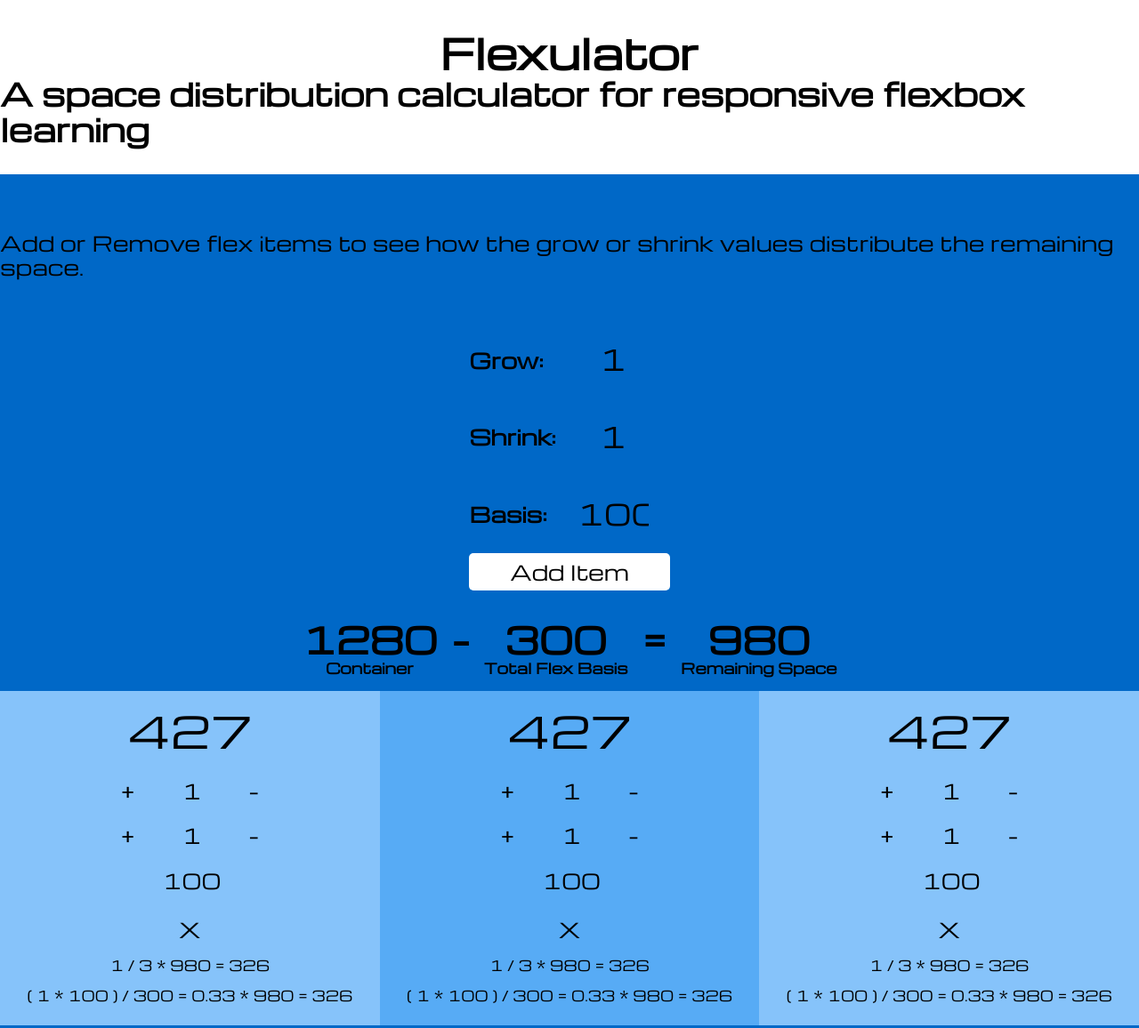
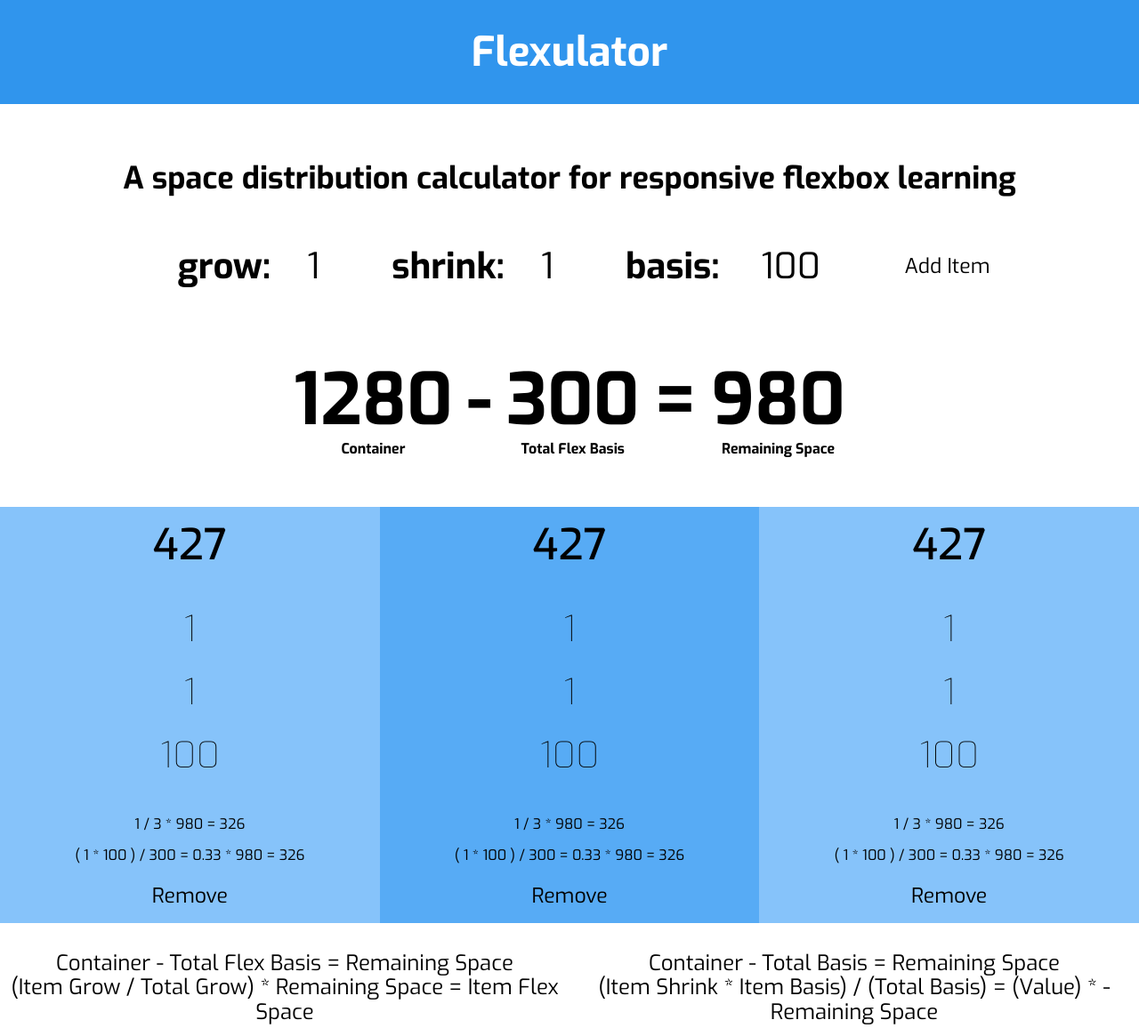
Before and after one commit to telagraphic/flexulator, a plain HTML site: page index.html in a window 1280 px wide. Shown: the top 1156 px of the page at 89% size. Drawn offline with nearby package versions, Linux system fonts and the light colour scheme; a web font is replaced by a local one.

Commit message:
updated ui styles

```diff
--- a/css/styles.sass
+++ b/css/styles.sass
@@ -1,6 +1,13 @@
 main
   display: flex
   flex-direction: column
+
+  --b-10: #86c3fa
+  --b-20: #57abf5
+  --b-30: #3095ed
+  --b-40: #1382e4
+  --b-50: #0071d7
+  --b-60: #0068c7
 
 
   header
@@ -9,6 +16,9 @@ main
     align-items: center
 
     padding: 2rem 0
+
+    background-color: var(--b-30)
+    color: white
 
 
   .flex-combo-table
@@ -185,27 +195,20 @@ main
     flex-flow: column nowrap
 
     min-height: 100vh
-
     padding: 2rem 0
 
-    background-color: var(--b-60)
-
-    --b-10: #86c3fa
-    --b-20: #57abf5
-    --b-30: #3095ed
-    --b-40: #1382e4
-    --b-50: #0071d7
-    --b-60: #0068c7
-
+    // background-color: var(--b-60)
 
     header
+      background-color: white
+      color: black
 
       h3
         align-self: center
 
     .flex-values
       align-self: center
-      padding: 1rem
+      padding: 3.5rem
 
       font-weight: 700
 
@@ -221,17 +224,12 @@ main
 
           padding: 0 .5rem
 
-
-
           span
             flex: 1 1 auto
-            font-size: 2.5rem
+            font-size: 5rem
 
             &:nth-child(2)
               font-size: 1rem
-
-
-
 
     .flex-form
       align-self: center
@@ -239,27 +237,36 @@ main
 
     form
       display: flex
-      flex-direction: column
+      flex-direction: row
 
       label
         display: flex
         flex-flow: row nowrap
         align-items: center
+        padding-left: 2.5rem
 
-        padding: 1rem 0
+        &:nth-of-type(3)
+          input
+            width: 8rem
 
         h4
           flex: 1 0 auto
+          font-weight: 700
+          font-size: 2.5rem
 
         input
-          border-bottom: 2px solid transparent
-          font-size: 2rem
+          padding: .5rem
+          margin: 0 1rem
+          width: 4rem
+
+          background-color: transparent
+          border-bottom: 1px solid transparent
           outline: 0
-          margin: 0 1rem
+
+          font-size: 2.5rem
           text-align: center
-          width: 6rem
-          padding: .5rem
-          background-color: transparent
+
+          transition: border-bottom .1s ease-in
 
           &::selection,
           &::-moz-selection
@@ -267,7 +274,7 @@ main
 
           &:focus,
           &:hover
-            border-bottom: 2px solid white
+            border-bottom: 1px solid #444444
 
         input[type="number"]::-webkit-outer-spin-button, input[type="number"]::-webkit-inner-spin-button
           -webkit-appearance: none
@@ -277,9 +284,13 @@ main
           -moz-appearance: textfield
 
       button
+        margin-left: 2.5rem
         padding: .5rem
+
         border-radius: 5px
         background-color: white
+
+
 
     .flex-container
       display: flex
@@ -287,7 +298,7 @@ main
 
       min-height: 15rem
 
-      background-color: var(--b-30)
+      // background-color: var(--b-30)
 
       .flex-item
         // flex: 1 1 100px
@@ -295,54 +306,99 @@ main
         text-align: center
         background-color: var(--b-10)
 
-        padding: 1rem 0
+        padding: 0
 
         &:nth-of-type(even)
           background-color: var(--b-20)
 
+        h4
+          padding: 1rem 0
 
-        h4
           font-size: 3rem
           font-weight: 500
-
-
 
         .item-values
           display: flex
           flex-flow: column nowrap
           align-items: center
-          justify-items: center
 
           padding: 1rem
 
           section
-            display: flex
+            width: 100%
 
             padding: .25rem 0
+
+            &:hover button
+              opacity: 1
+
+            &:hover input
+              border-bottom: 1px solid white
 
             &:nth-of-type(3)
 
               button
                 opacity: 0
+                visibility: hidden
+                display: none
+
+              input
+                width: 10rem
 
           input
-            border: none
-            border-radius: 5px
+            width: 5rem
+            padding: .5rem
+            margin: 0 1rem
+
+            border-bottom: 1px solid transparent
+            background-color: transparent
             outline: 0
-            margin: 0 1rem
+
             text-align: center
-            width: 6rem
-            padding: .5rem
-            background-color: transparent
+            font-size: 2.5rem
+            font-weight: 100
+
+            transition: border-bottom .15s ease-in
+
+
 
           input[type="number"]::-webkit-outer-spin-button, input[type="number"]::-webkit-inner-spin-button
-            -webkit-appearance: none
-            margin: 0
+              -webkit-appearance: none
+              margin: 0
 
           input[type="number"]
-            -moz-appearance: textfield
+              -moz-appearance: textfield
+
+          button
+            align-items: center
+
+            height: 25px
+            width: 25px
+
+            opacity: 0
+            background-color: #000
+            border-radius: 50%
+            color: white
+
+            transition: opacity .1s ease-in
+
+          .increment-grow-value::after, .increment-shrink-value::after
+            content: "+"
+            position: relative
+            left: 0
+            bottom: 3px
+
+          .decrement-grow-value::after, .decrement-shrink-value::after
+            content: "-"
+            position: relative
+            left: 0
+            bottom: 6px
 
         .remove-item-button
+            width: 100%
+            padding: 1rem
+
+            background-color: transparent
 
         .item-flexulations
           font-size: 1rem
--- a/css/typography.css
+++ b/css/typography.css
@@ -8,11 +8,11 @@ https://trello.com/c/UoSWXBEt
 */
 
 body {
-  /* font-family: 'Exo', sans-serif; */
+  font-family: 'Exo', sans-serif;
   /* font-family: 'Muli', sans-serif; */
   /* font-family: 'Titillium Web', sans-serif; */
   /* font-family: 'Jura', sans-serif; */
-  font-family: 'Michroma', sans-serif;
+  /* font-family: 'Michroma', sans-serif; */
   font-size: calc([minimum size] + ([maximum size] - [minimum size]) * ((100vw - [minimum viewport width]) / ([maximum viewport width] - [minimum viewport width])));
   font-size: calc(14px + (26 - 14) * ((100vw - 300px) / (1600 - 300)));
 }
--- a/index.html
+++ b/index.html
@@ -32,32 +32,32 @@
 
     <header>
       <h1>Flexulator</h1>
-      <h2>A space distribution calculator for responsive flexbox learning</h2>
     </header>
 
     <section class="flex-calculator">
       <header>
-        <p>
+        <h2>A space distribution calculator for responsive flexbox learning</h2>
+        <!-- <p>
           Add or Remove flex items to see how the grow
           or shrink values distribute the remaining space.
-        </p>
+        </p> -->
       </header>
 
       <section class="flex-form">
         <form class="form" action="">
           <label for="flex-grow">
-            <h4>Grow:</h4>
-            <input name="flex-grow" type="number" id="flex-grow" value="1">
+            <h4>grow:</h4>
+            <input name="flex-grow" type="number" id="flex-grow" min="0" value="1">
           </label>
 
           <label for="flex-shrink">
-            <h4>Shrink:</h4>
-            <input name="flex-shrink" type="number" id="flex-shrink" value="1">
+            <h4>shrink:</h4>
+            <input name="flex-shrink" type="number" id="flex-shrink" min="0" value="1">
           </label>
 
           <label for="flex-basis">
-            <h4>Basis:</h4>
-            <input name="flex-basis" type="number" id="flex-basis" value="100">
+            <h4>basis:</h4>
+            <input name="flex-basis" type="number" id="flex-basis" min="0" value="100">
           </label>
 
           <button id="add-flex-item-button">Add Item</button>
@@ -92,22 +92,22 @@
           <h4 class="item-width"></h4>
           <section class="item-values">
             <section>
-              <button class="increment-grow-value">+</button>
+              <button class="increment-grow-value"></button>
               <input type="number" min="0" class="item-grow" value="1"></input>
-              <button class="decrement-grow-value">-</button>
+              <button class="decrement-grow-value"></button>
             </section>
             <section>
-              <button class="increment-shrink-value">+</button>
+              <button class="increment-shrink-value"></button>
               <input type="number" min="0" class="item-shrink" value="1"></input>
-              <button class="decrement-shrink-value">-</button>
+              <button class="decrement-shrink-value"></button>
             </section>
             <section>
-              <button class="increment-grow-value">+</button>
-              <input type="text" min="0" class="item-basis" value="100"></input>
-              <button class="decrement-shrink-value">-</button>
+              <button class="increment-grow-value"></button>
+              <input type="number" min="0" class="item-basis" value="100"></input>
+              <button class="decrement-shrink-value"></button>
             </section>
           </section>
-          <button class="remove-item-button">X</button>
+
           <section class="item-flexulations">
             <section class="flex-grow-flexulations">
               <p>
@@ -138,27 +138,28 @@
               </p>
             </section>
           </section>
+          <button class="remove-item-button">Remove</button>
         </section>
         <section id="flex-item-2" class="flex-item" style="flex: 1 1 100px;">
           <h4 class="item-width"></h4>
           <section class="item-values">
             <section>
-              <button class="increment-grow-value">+</button>
+              <button class="increment-grow-value"></button>
               <input type="number" class="item-grow" value="1"></input>
-              <button class="decrement-grow-value">-</button>
+              <button class="decrement-grow-value"></button>
             </section>
             <section>
-              <button class="increment-shrink-value">+</button>
+              <button class="increment-shrink-value"></button>
               <input type="number" class="item-shrink" value="1"></input>
-              <button class="decrement-shrink-value">-</button>
+              <button class="decrement-shrink-value"></button>
             </section>
             <section>
-              <button class="increment-grow-value">+</button>
-              <input type="text" min="0" class="item-basis" value="100"></input>
-              <button class="decrement-shrink-value">-</button>
+              <button class="increment-grow-value"></button>
+              <input type="number" min="0" class="item-basis" value="100"></input>
+              <button class="decrement-shrink-value"></button>
             </section>
           </section>
-          <button class="remove-item-button">X</button>
+
           <section class="item-flexulations">
             <section class="flex-grow-flexulations">
               <p>
@@ -189,27 +190,28 @@
               </p>
             </section>
           </section>
+          <button class="remove-item-button">Remove</button>
         </section>
         <section id="flex-item-3" class="flex-item" style="flex: 1 1 100px;">
           <h4 class="item-width"></h4>
           <section class="item-values">
             <section>
-              <button class="increment-grow-value">+</button>
+              <button class="increment-grow-value"></button>
               <input type="number" class="item-grow" value="1"></input>
-              <button class="decrement-grow-value">-</button>
+              <button class="decrement-grow-value"></button>
             </section>
             <section>
-              <button class="increment-shrink-value">+</button>
+              <button class="increment-shrink-value"></button>
               <input type="number" class="item-shrink" value="1"></input>
-              <button class="decrement-shrink-value">-</button>
+              <button class="decrement-shrink-value"></button>
             </section>
             <section>
-              <button class="increment-grow-value">+</button>
-              <input type="text" min="0" class="item-basis" value="100"></input>
-              <button class="decrement-shrink-value">-</button>
+              <button class="increment-grow-value"></button>
+              <input type="number" min="0" class="item-basis" value="100"></input>
+              <button class="decrement-shrink-value"></button>
             </section>
           </section>
-          <button class="remove-item-button">X</button>
+
           <section class="item-flexulations">
             <section class="flex-grow-flexulations">
               <p>
@@ -240,6 +242,7 @@
               </p>
             </section>
           </section>
+          <button class="remove-item-button">Remove</button>
         </section>
       </section>
 
--- a/js/main.js
+++ b/js/main.js
@@ -2,7 +2,7 @@
 var flexContainer = document.getElementById('flex-container');
 var addFlexItemButton = document.getElementById('add-flex-item-button');
 var showTotalFlexBasis = document.getElementById('total-flex-basis');
-var flexContainerWidth = Array.prototype.slice.call(document.getElementsByClassName('container-width'));
+var flexContainerWidth = document.getElementById('container-width');
 
 function getFlexItems() {
   return Array.prototype.slice.call(document.getElementsByClassName('flex-item'));
@@ -10,13 +10,14 @@ function getFlexItems() {
 
 
 // on window load, get values
+// updateRemainingSpace();
 updateContainerWidth();
 totalRemainingSpace();
 updateItemWidth();
 initFlexItems();
 
 function initFlexItems() {
-  getFlexItems().forEach(function(item) {
+  getFlexItems().forEach(function (item) {
     updateFlexItem(item);
     removeFlexItem(item);
   });
@@ -29,41 +30,48 @@ addFlexItemButton.addEventListener('click', function(event) {
 
 // on resize, update values
 window.addEventListener('resize', function(event) {
+  updateRemainingSpace();
   updateContainerWidth();
   totalRemainingSpace();
   updateItemWidth();
   updateGrowItemSpace();
   setFlexItemShrink();
+
 });
 
 function updateContainerWidth() {
-  var container_width_time = 'container-width';
-  console.time(container_width_time);
-  // all set
-  flexContainerWidth.forEach(function(item) {
-    item.textContent = flexContainer.clientWidth;
-  });
-  console.timeEnd(container_width_time);
+  flexContainerWidth.textContent = flexContainer.clientWidth;
 };
 
 
 function totalRemainingSpace() {
-  // all set
-  var containerWidth = document.getElementById('container-width');
   var displayRemainingSpace = Array.prototype.slice.call(document.getElementsByClassName('flex-remaining-space'));
-  var remainingSpace = parseInt(containerWidth.textContent) - parseInt(showTotalFlexBasis.textContent);
-  displayRemainingSpace.forEach(function(item) {
+  var remainingSpace = parseInt(flexContainerWidth.textContent) - parseInt(showTotalFlexBasis.textContent);
+  displayRemainingSpace.forEach(function (item) {
     item.textContent = remainingSpace;
   });
 }
 
-// Flex Items
 function updateItemWidth() {
   // read & write
   getFlexItems().forEach(function(item) {
     item.firstElementChild.textContent = item.offsetWidth;
   });
 }
+
+function updateRemainingSpace() {
+  flexContainerWidth.textContent = flexContainer.clientWidth;
+  var displayRemainingSpace = Array.prototype.slice.call(document.getElementsByClassName('flex-remaining-space'));
+  var remainingSpace = parseInt(flexContainerWidth.textContent) - parseInt(showTotalFlexBasis.textContent);
+  displayRemainingSpace.forEach(function (item) {
+    item.textContent = remainingSpace;
+  });
+
+  getFlexItems().forEach(function (item) {
+    item.firstElementChild.textContent = item.offsetWidth;
+  });
+}
+
 
 function addFlexItem() {
   // get item count
@@ -95,7 +103,7 @@ function addFlexItem() {
 
   var incrementGrowButton = document.createElement('button');
   incrementGrowButton.setAttribute('class', 'increment-grow-value');
-  incrementGrowButton.textContent = '+';
+  // incrementGrowButton.textContent = '+';
 
   var growInput = document.createElement('input');
   growInput.setAttribute('type', 'number');
@@ -104,7 +112,7 @@ function addFlexItem() {
 
   var decrementGrowButton = document.createElement('button');
   decrementGrowButton.setAttribute('class', 'decrement-grow-value');
-  decrementGrowButton.textContent = '-';
+  // decrementGrowButton.textContent = '-';
 
   growSection.appendChild(incrementGrowButton);
   growSection.appendChild(growInput);
@@ -114,7 +122,7 @@ function addFlexItem() {
 
   var incrementShrinkButton = document.createElement('button');
   incrementShrinkButton.setAttribute('class', 'increment-shrink-value');
-  incrementShrinkButton.textContent = '+';
+  // incrementShrinkButton.textContent = '+';
 
   var shrinkInput = document.createElement('input');
   shrinkInput.setAttribute('type', 'number');
@@ -123,7 +131,7 @@ function addFlexItem() {
 
   var decrementShrinkButton = document.createElement('button');
   decrementShrinkButton.setAttribute('class', 'decrement-shrink-value');
-  decrementShrinkButton.textContent = '-';
+  // decrementShrinkButton.textContent = '-';
 
   shrinkSection.appendChild(incrementShrinkButton);
   shrinkSection.appendChild(shrinkInput);
@@ -134,17 +142,17 @@ function addFlexItem() {
   basisInput.setAttribute('type', 'text');
   basisInput.setAttribute('class', 'item-basis');
   basisInput.setAttribute('value', basis);
-  var basisIncrementButton = document.createElement('button');
-  basisIncrementButton.setAttribute('class', 'increment-shrink-value');
-  basisIncrementButton.textContent = '+';
+  // var basisIncrementButton = document.createElement('button');
+  // basisIncrementButton.setAttribute('class', 'increment-shrink-value');
+  // basisIncrementButton.textContent = '+';
 
-  var basisDecrementButton = document.createElement('button');
-  basisDecrementButton.setAttribute('class', 'decrement-shrink-value');
-  basisDecrementButton.textContent = '-';
+  // var basisDecrementButton = document.createElement('button');
+  // basisDecrementButton.setAttribute('class', 'decrement-shrink-value');
+  // basisDecrementButton.textContent = '-';
 
-  basisSection.appendChild(basisIncrementButton);
+  // basisSection.appendChild(basisIncrementButton);
   basisSection.appendChild(basisInput);
-  basisSection.appendChild(basisDecrementButton);
+  // basisSection.appendChild(basisDecrementButton);
 
   flexValues.appendChild(growSection);
   flexValues.appendChild(shrinkSection);
@@ -286,11 +294,11 @@ function addFlexItem() {
   updateGrowItemSpace();
   setFlexItemShrink();
 
-};
+}
 
 function updateFlexItem(item) {
 
-  item.addEventListener('click', function(event) {
+  item.addEventListener('click', function (event) {
     var parentItem = event.target.parentElement.parentElement.parentElement;
     var growValue;
     var shrinkValue;
@@ -318,7 +326,7 @@ function updateFlexItem(item) {
     runChanges();
   });
 
-  item.addEventListener('input', function(event) {
+  item.addEventListener('input', function (event) {
     // event.stopPropagation();
     var parent = event.target.parentElement.parentElement.parentElement;
     if (event.target.matches('.item-grow')) {
@@ -341,7 +349,6 @@ function tabKeyUpdate(key) {
 
 window.addEventListener('keyup', tabKeyUpdate);
 
-// read once with a function, then write to each element
 
 function removeFlexItem(item) {
   item.addEventListener('click', function(event) {
@@ -355,12 +362,13 @@ function removeFlexItem(item) {
 };
 
 function runChanges() {
-  updateItemWidth();
+  updateRemainingSpace();
   updateTotalFlexGrow();
   setFlexItemGrow();
   updateGrowItemSpace();
   updateTotalFlexBasis();
   setFlexItemShrink();
+
 }
 
 function updateTotalFlexBasis() {
@@ -408,7 +416,7 @@ function setFlexItemGrow() {
     itemGrowValue = element.style.flexGrow;
 
     // writes
-    element.children[3].firstElementChild.firstElementChild.firstElementChild.textContent = itemGrowValue;
+    element.children[2].firstElementChild.firstElementChild.firstElementChild.textContent = itemGrowValue;
   });
 }
 setFlexItemGrow();
@@ -423,24 +431,17 @@ function updateGrowItemSpace() {
   var remainingSpace;
   var totalSpace = document.getElementsByClassName('container-width')[0];
 
-
-  performance.mark('begin-grow-upate');
-  getFlexItems().forEach(function(item) {
+  getFlexItems().forEach(function (item) {
 
     // reads
-    itemGrow = item.children[3].firstElementChild.firstElementChild.children[0].textContent;
-    growTotal = item.children[3].firstElementChild.firstElementChild.children[2].textContent;
-    remainingSpace = item.children[3].firstElementChild.firstElementChild.children[4].textContent;
+    itemGrow = item.children[2].firstElementChild.firstElementChild.children[0].textContent;
+    growTotal = item.children[2].firstElementChild.firstElementChild.children[2].textContent;
+    remainingSpace = item.children[2].firstElementChild.firstElementChild.children[4].textContent;
 
     // writes
     growFraction = parseInt(itemGrow) / parseInt(growTotal);
-    item.children[3].firstElementChild.firstElementChild.lastElementChild.textContent = parseInt(growFraction * parseInt(remainingSpace), 10);
+    item.children[2].firstElementChild.firstElementChild.lastElementChild.textContent = parseInt(growFraction * parseInt(remainingSpace), 10);
   });
-  performance.mark('end-grow-upate');
-  performance.measure('grow-item-space', 'begin-grow-upate', 'end-grow-upate');
-  var grow_item_space = performance.getEntriesByName('grow-item-space');
-  // var measure = measures[0];
-  console.log("grow-item-space milliseconds:", grow_item_space[0].duration);
 
 }
 
@@ -448,22 +449,22 @@ updateGrowItemSpace();
 
 function setFlexItemShrink() {
   var totalBasis = document.getElementById('total-flex-basis');
-  getFlexItems().forEach(function(element) {
+  getFlexItems().forEach(function (element) {
 
     // reads
     var itemShrinkValue = 0;
     var itemBasis = 0;
-    var remainingSpace = element.children[3].lastElementChild.firstElementChild.children[10].textContent;
+    var remainingSpace = element.children[2].lastElementChild.firstElementChild.children[10].textContent;
     itemShrinkValue = element.style.flexShrink;
     itemBasis = element.style.flexBasis;
 
     // writes
     var shrinkValue = parseInt(itemShrinkValue, 10) * parseInt(itemBasis, 10);
     var shrinkFactor = shrinkValue / parseInt(totalBasis.textContent, 10);
-    element.children[3].lastElementChild.firstElementChild.children[1].textContent = itemShrinkValue;
-    element.children[3].lastElementChild.firstElementChild.children[3].textContent = parseInt(itemBasis);
-    element.children[3].lastElementChild.firstElementChild.children[8].textContent = shrinkFactor.toPrecision(2);
-    element.children[3].lastElementChild.firstElementChild.children[12].textContent = parseInt(shrinkFactor * remainingSpace, 10);
+    element.children[2].lastElementChild.firstElementChild.children[1].textContent = itemShrinkValue;
+    element.children[2].lastElementChild.firstElementChild.children[3].textContent = parseInt(itemBasis);
+    element.children[2].lastElementChild.firstElementChild.children[8].textContent = shrinkFactor.toPrecision(2);
+    element.children[2].lastElementChild.firstElementChild.children[12].textContent = parseInt(shrinkFactor * remainingSpace, 10);
   });
 
 }
```
Also changed, not shown: css/styles.css.
